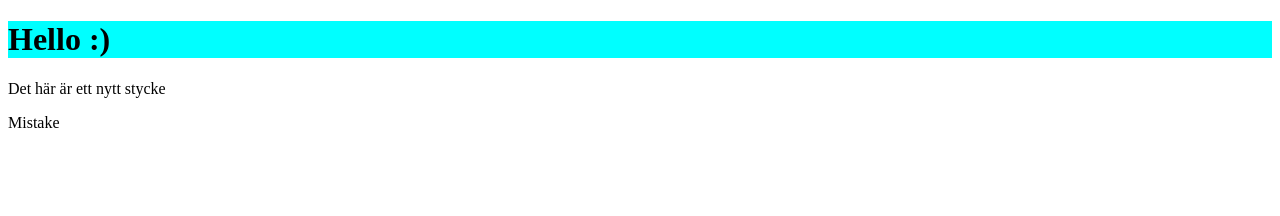
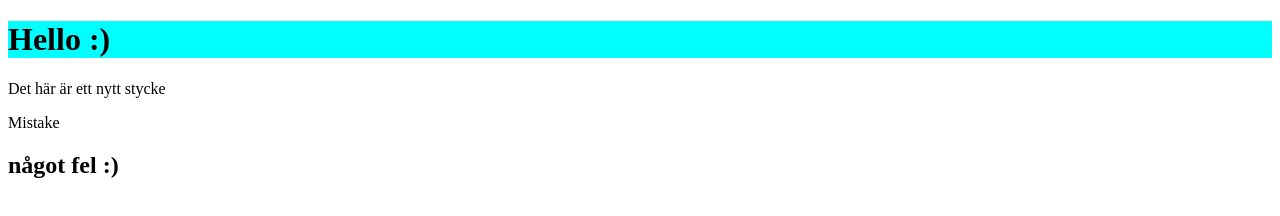
Before and after one commit to chas-academy/github-conflict-lab-grupp6, a plain HTML site: page index.html in a window 1280 px wide. Drawn offline with Linux system fonts and the light colour scheme.

Commit message:
added h2 element

```diff
--- a/index.html
+++ b/index.html
@@ -11,5 +11,6 @@
     <h1>Hello :)</h1>
     <p>Det här är ett nytt stycke</p>
     <p>Mistake<p>
+      <h2>något fel :)<h2>
   </body>
 </html>
```
